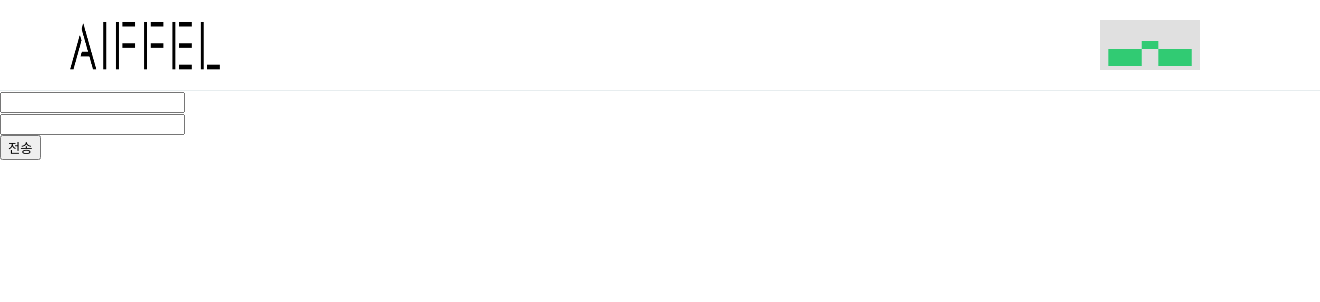
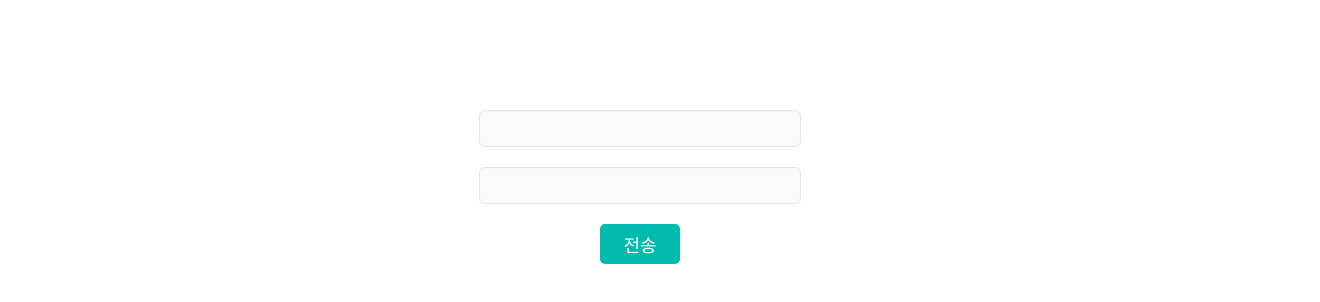
Before and after one commit to jeehoo0767/aiffel-front-test, a React (Create React App) app in the folder aiffel-front-test/: page / in a window 1280 px wide. Shown: the top 302 px of the page, 1320 px wide, since content can reach past the window. Built offline with nearby package versions, Linux system fonts and the light colour scheme.

Commit message:
페이지 레이아웃

```diff
--- a/aiffel-front-test/src/App.js
+++ b/aiffel-front-test/src/App.js
@@ -1,4 +1,4 @@
-import React from 'react';
+import React, { useState, useEffect } from 'react';
 import './App.css';
 import { BrowserRouter, Route, Switch } from 'react-router-dom';
 import Login from './components/views/Login/Login';
@@ -7,10 +7,14 @@ import ForumDetailPage from './components/views/Forum/Section/ForumDetailPage';
 import Header from './components/views/Header/Header';
 import Profile from './components/views/Profile/Profile';
 function App() {
+  const [LoginCheckState, setLoginCheckState] = useState();
+  useEffect(() => {
+    setLoginCheckState(localStorage.getItem('username'));
+  }, []);
   return (
     <BrowserRouter>
       <div>
-        <Header />
+        {LoginCheckState !== null && <Header />}
         <Switch>
           <Route exact path="/" component={Login} />
           <Route exact path="/forum" component={Forum} />
--- /dev/null
+++ b/aiffel-front-test/src/Styles/Styles.js
@@ -0,0 +1,79 @@
+import styled from 'styled-components';
+
+export const StyledTable = styled.table`
+  caption-side: top;
+  border: none;
+  border-collapse: collapse;
+  /* border-collapse: separate; */
+  /* border-spacing: 5px 10px; */
+
+  caption-side: bottom;
+  /* empty-cell: show | hide;  */
+  /* empty-cell is a property of table or the cells themselves */
+
+  /* vertical-align: baseline | sub | super | text-top |
+                text-bottom | middle | top | bottom |
+                <percentage> | <length> */
+
+  /* tbody {
+    vertical-align: top;
+  }              */
+  td,
+  th {
+    border: none;
+    padding: 5px;
+  }
+  /* td,
+  th {
+    border: 1px solid;
+  } */
+
+  td {
+    padding: 10px 10px;
+  }
+
+  tbody tr {
+    :nth-of-type(odd) {
+      background-color: #efefef;
+    }
+    :hover {
+      background-color: #96fff6;
+    }
+  }
+  thead > th {
+    background-color: #00baad;
+    color: white;
+  }
+  caption {
+    font-size: 0.9em;
+    padding: 5px;
+    font-weight: bold;
+  }
+`;
+
+export const ButtonStyle = styled.button`
+  width: 80px;
+  height: 40px;
+  background: #00baad;
+  border: none;
+  color: white;
+  border-radius: 5px;
+  font-size: 18px;
+  margin: 10px 10px;
+  cursor: pointer;
+`;
+
+export const InputStyle = styled.input`
+  width: 300px;
+  padding: 4px 12px;
+  background-color: #fafbfc;
+  border: 1px solid #e1e4e8;
+  border-radius: 6px;
+  padding: 10px;
+  outline: none;
+  box-shadow: inset 0 1px 0 rgba(225, 228, 232, 0.2);
+  margin-top: 10px;
+  margin-right: 10px;
+  margin-left: 10px;
+  margin-bottom: 10px;
+`;
--- a/aiffel-front-test/src/components/views/Forum/Forum.js
+++ b/aiffel-front-test/src/components/views/Forum/Forum.js
@@ -3,6 +3,7 @@ import styled from 'styled-components';
 import Axios from 'axios';
 import ForumTable from './Section/ForumTable';
 import AddForum from './Section/AddForum';
+import { StyledTable, ButtonStyle, InputStyle } from '../../../Styles/Styles';
 
 const PageButtonContainer = styled.div`
   display: flex;
@@ -11,7 +12,9 @@ const PageButtonContainer = styled.div`
 
 const PageButton = styled.button`
   height: 34px;
-  border: 1px solid #d5d5d5;
+  color: white;
+  border: none;
+  background: #00baad;
   border-radius: 6px;
   padding: 0 12px;
   font-size: 14px;
@@ -19,6 +22,7 @@ const PageButton = styled.button`
   cursor: pointer;
   box-sizing: border-box;
   position: relative;
+  margin: 10px;
 `;
 
 function Forum() {
@@ -110,20 +114,46 @@ function Forum() {
 
   return (
     <div>
-      <input type="text" onChange={handleValueChange} value={InputValue} />
-      <button type="button" onClick={filterForumTable}>
+      <div
+        style={{
+          display: 'flex',
+          justifyContent: 'center',
+          alignItems: 'center',
+          margin: '20px 0',
+        }}
+      >
+        <InputStyle
+          style={{ marginLeft: '20px' }}
+          type="text"
+          onChange={handleValueChange}
+          value={InputValue}
+        />
+        <ButtonStyle type="button" onClick={filterForumTable}>
           검색
-      </button>
-      <button type="button" onClick={tableRefresh}>
+        </ButtonStyle>
+        <ButtonStyle type="button" onClick={tableRefresh}>
           초기화
-      </button>
-      <table border="1" style={{ borderCollapse: 'collapse' }}>
+        </ButtonStyle>
+      </div>
+      <div
+        style={{ display: 'flex', justifyContent: 'center', height: '236px' }}
+      >
+        <StyledTable
+          style={{
+            textAlign: 'center',
+          }}
+        >
+          <thead>
             <th>제 목</th>
             <th>내 용</th>
             <th>태 그</th>
             <th>시 간</th>
+          </thead>
+          <tbody>
             {SeparateForumData && renderForumTable(SeparateForumData)}
-      </table>
+          </tbody>
+        </StyledTable>
+      </div>
       <PageButtonContainer>
         {SeparateForumData.length <= 5 &&
           PageNumber.map((item, index) => {
--- a/aiffel-front-test/src/components/views/Forum/Section/ForumDetailPage.js
+++ b/aiffel-front-test/src/components/views/Forum/Section/ForumDetailPage.js
@@ -1,28 +1,92 @@
 import React, { useState, useEffect } from 'react';
 import Axios from 'axios';
+import styled from 'styled-components';
+import { ButtonStyle } from '../../../../Styles/Styles';
+
+const TitleDetailContainer = styled.div`
+  border-top: 1px solid #333333;
+  border-bottom: 1px solid #e0dede;
+  font-weight: bold;
+  font-size: 20px;
+  background-color: #f4f6f7;
+  padding: 20px;
+
+  div {
+    margin: 10px 0;
+  }
+`;
+
+const LikeButtonStyle = styled.button`
+  width: 80px;
+  height: 40px;
+  border: none;
+  color: white;
+  border-radius: 5px;
+  font-size: 18px;
+  margin: 10px 10px;
+  cursor: pointer;
+`;
+
 function ForumDetailPage(props) {
   const [DetailForumData, setDetailForumData] = useState();
+  const [IsLiked, setIsLiked] = useState(false);
   let forumId = props.match.params.id; // 상세페이지 포럼 id
   useEffect(() => {
     Axios.get(`http://localhost:5000/forum/${forumId}`).then((response) => {
       if (response.data) {
         console.log(response.data);
+        setIsLiked(response.data.isLiked);
         setDetailForumData(response.data);
       } else {
         alert('가져오기 실패');
       }
     });
   }, []); // didmount에서 상데페이지 해당 포럼 데이터의 id를 통한 디테일포럼데이터 셋팅
-
+  const likeHandler = () => {
+    Axios.patch(`http://localhost:5000/forum/${forumId}`).then((response) => {
+      if (response.data) {
+        console.log(response.data);
+        setIsLiked(true);
+      } else {
+        alert('가져오기 실패');
+      }
+    });
+  };
   return (
     <div>
       {DetailForumData && (
-        <div>
-          <h3>{DetailForumData.title}</h3>
-          <h4>{DetailForumData.tag.name}</h4>
-          <h4>{DetailForumData.content}</h4>
+        <div style={{ display: 'flex', justifyContent: 'center' }}>
+          <div style={{ width: '90%' }}>
+            <TitleDetailContainer>
+              <div>{DetailForumData.title}</div>
+              <div style={{ color: '#9B9B9B', fontWeight: 'normal' }}>
+                {DetailForumData.tag.name}
+              </div>
+            </TitleDetailContainer>
+            <div
+              style={{
+                padding: '30px',
+                fontWeight: '500',
+                fontSize: '18px',
+                lineHeight: '2rem',
+              }}
+            >
+              {DetailForumData.content}
+            </div>
+          </div>
         </div>
       )}
+      <div
+        style={{ width: '90%', display: 'flex', justifyContent: 'flex-end' }}
+      >
+        <LikeButtonStyle
+          style={{ background: IsLiked ? '#dd0f4d' : '#b5b6b7' }}
+          onClick={likeHandler}
+        >
+          좋아요
+        </LikeButtonStyle>
+        <ButtonStyle style={{ backgroundColor: '#b5b6b7' }}>삭제</ButtonStyle>
+      </div>
     </div>
   );
 }
--- a/aiffel-front-test/src/components/views/Forum/Section/ForumTable.js
+++ b/aiffel-front-test/src/components/views/Forum/Section/ForumTable.js
@@ -4,6 +4,16 @@ import { withRouter } from 'react-router-dom';
 
 const LinkedTag = styled.tr`
   cursor: pointer;
+`;
+
+const ContentTd = styled.td`
+  display: block;
+  width: 300px;
+  padding: 0 5px;
+  overflow: hidden;
+  text-overflow: ellipsis;
+  white-space: nowrap;
+  border: 0px solid black;
 `;
 
 function ForumTable(props) {
@@ -14,8 +24,8 @@ function ForumTable(props) {
   return (
     <React.Fragment key={props.key}>
       <LinkedTag onClick={LinkForumDetailPage}>
-        <td>{props.title}</td>
-        <td>{props.content}</td>
+        <td style={{ width: '150px' }}>{props.title}</td>
+        <ContentTd>{props.content}</ContentTd>
         <td>{props.tagName}</td>
         <td>{props.time}</td>
       </LinkedTag>
--- a/aiffel-front-test/src/components/views/Header/Header.js
+++ b/aiffel-front-test/src/components/views/Header/Header.js
@@ -2,8 +2,8 @@ import React from 'react';
 import styled from 'styled-components';
 import { withRouter } from 'react-router-dom';
 const HeaderContainer = styled.div`
-  width: 100%;
   padding: 20px;
+  margin-bottom: 20px;
   font-weight: bold;
   position: sticky;
   background-color: #fff;
@@ -17,7 +17,7 @@ function Header(props) {
   return (
     <HeaderContainer>
       <img
-        style={{ width: '150px', height: '50px', marginLeft: '50px' }}
+        style={{ width: '150px', height: '50px', marginLeft: '100px' }}
         src="aiffel_logo.png"
         alt="플랫폼로고"
       />
--- a/aiffel-front-test/src/components/views/Login/Login.js
+++ b/aiffel-front-test/src/components/views/Login/Login.js
@@ -1,5 +1,7 @@
 import React, { useState, useEffect } from 'react';
 import Axios from 'axios';
+import styled from 'styled-components';
+import { ButtonStyle, InputStyle } from '../../../Styles/Styles';
 
 function Login(props) {
   const [InputValue, setInputValue] = useState({
@@ -24,9 +26,15 @@ function Login(props) {
   //we.want.u@aiffel.com -> 요청 이메일
   //passpassplz -> 요청 패스워드
 
+  const emailCheck = (email) => {
+    var regExp = /^[0-9a-zA-Z]([-_.]?[0-9a-zA-Z])*@[0-9a-zA-Z]([-_.]?[0-9a-zA-Z])*.[a-zA-Z]{2,3}$/i;
+    return regExp.test(email) ? true : false;
+  };
+
   const onSubmit = (e) => {
     e.preventDefault();
     console.log('submit');
+    if (emailCheck(email) && password.length >= 10) {
       Axios.get('http://localhost:5000/login', { email, password }).then(
         (response) => {
           console.log(response.data);
@@ -34,34 +42,51 @@ function Login(props) {
             localStorage.setItem('username', response.data[0].username); // response.data
             props.history.push('/forum');
           } else {
-          alert(' 아이디와 비밀번호를 확인해 주세요');
+            alert('아이디와 비밀번호를 확인해 주세요');
           }
         },
       );
+    } else if (password.length < 10) {
+      alert('비밀번호는 10자리 이상이여야 합니다.');
+    } else {
+      alert('아이디는 이메일 형식이여야 합니다.');
+      return;
+    }
   };
   //
   return (
-    <div>
-      <form>
-        <input
+    <div style={{ textAlign: 'center', marginTop: '100px' }}>
+      <InputStyle
         type="text"
         name="email"
         onChange={handleValueChange}
         value={email}
       />
       <br />
-        <input
+      <InputStyle
         type="password"
         name="password"
         onChange={handleValueChange}
         value={password}
       />
       <br />
-        <button type="button" onClick={onSubmit}>
+      <ButtonStyle type="button" onClick={onSubmit}>
         전송
-        </button>
-      </form>
+      </ButtonStyle>
     </div>
+    // <div class="input_top_text">이름</div>
+    // <input type="text" class="form_Input">
+    // <div class="name_error error hide">Username can't be blank
+    // </div>
+    // <div class="input_top_text">이메일</div>
+    // <input type="text" class="form_Input">
+    // <div class="email_error error hide">Email can't be blank</div>
+    // <div class="input_top_text">비밀번호</div>
+    // <input type="text" class="form_Input">
+    // <div class="password_error error hide">Password can't be blank</div>
+    // <div class="form_button_area">
+    //     <button type="submit" class="form_button">Sign Up</button>
+    // </div>
   );
 }
 
```
Also changed, not shown: aiffel-front-test/src/ForumDetail/ForumDetail.js (deleted, +0 -7 lines). Lines whose indentation alone changed are shown as unchanged.
